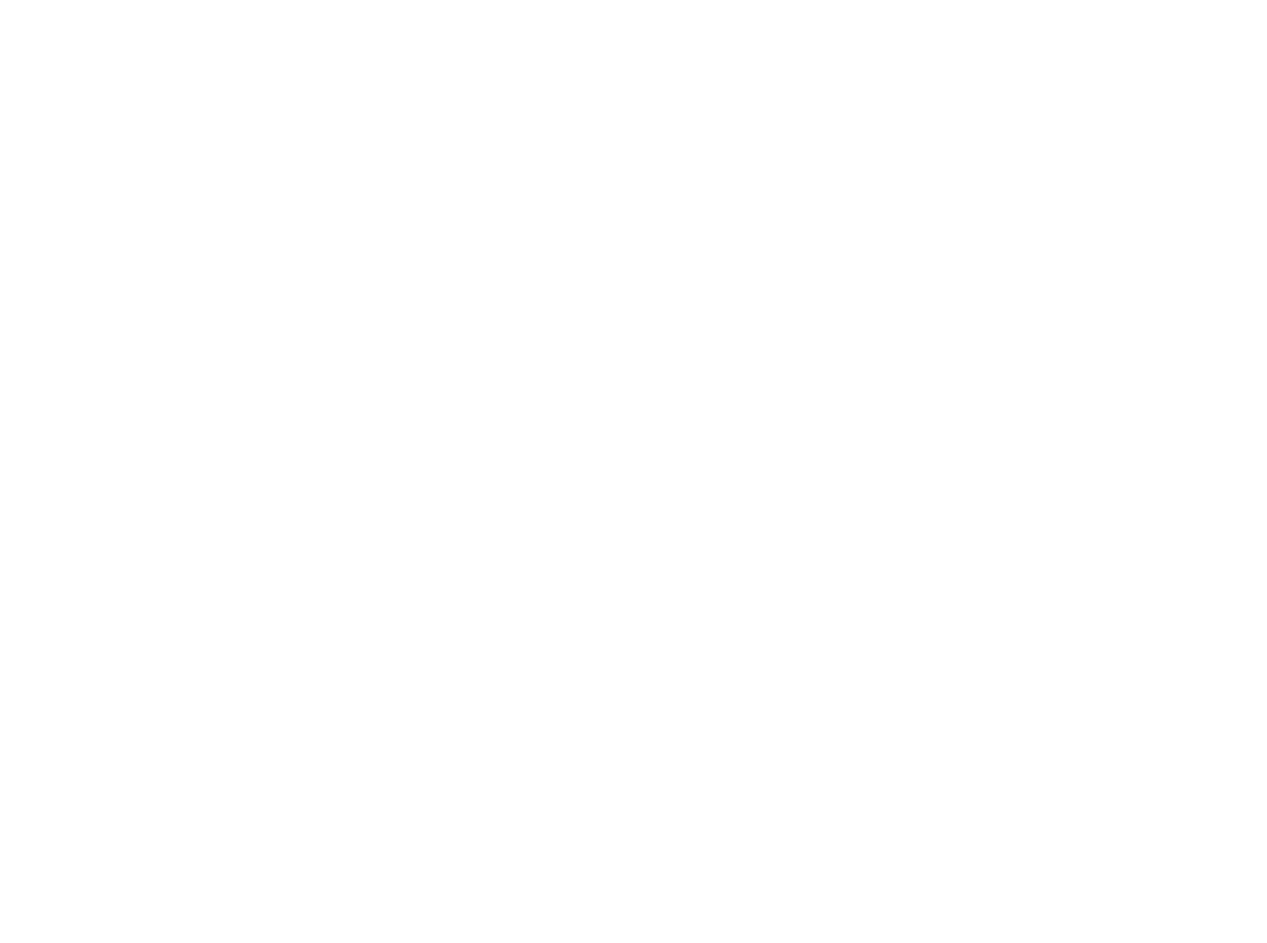
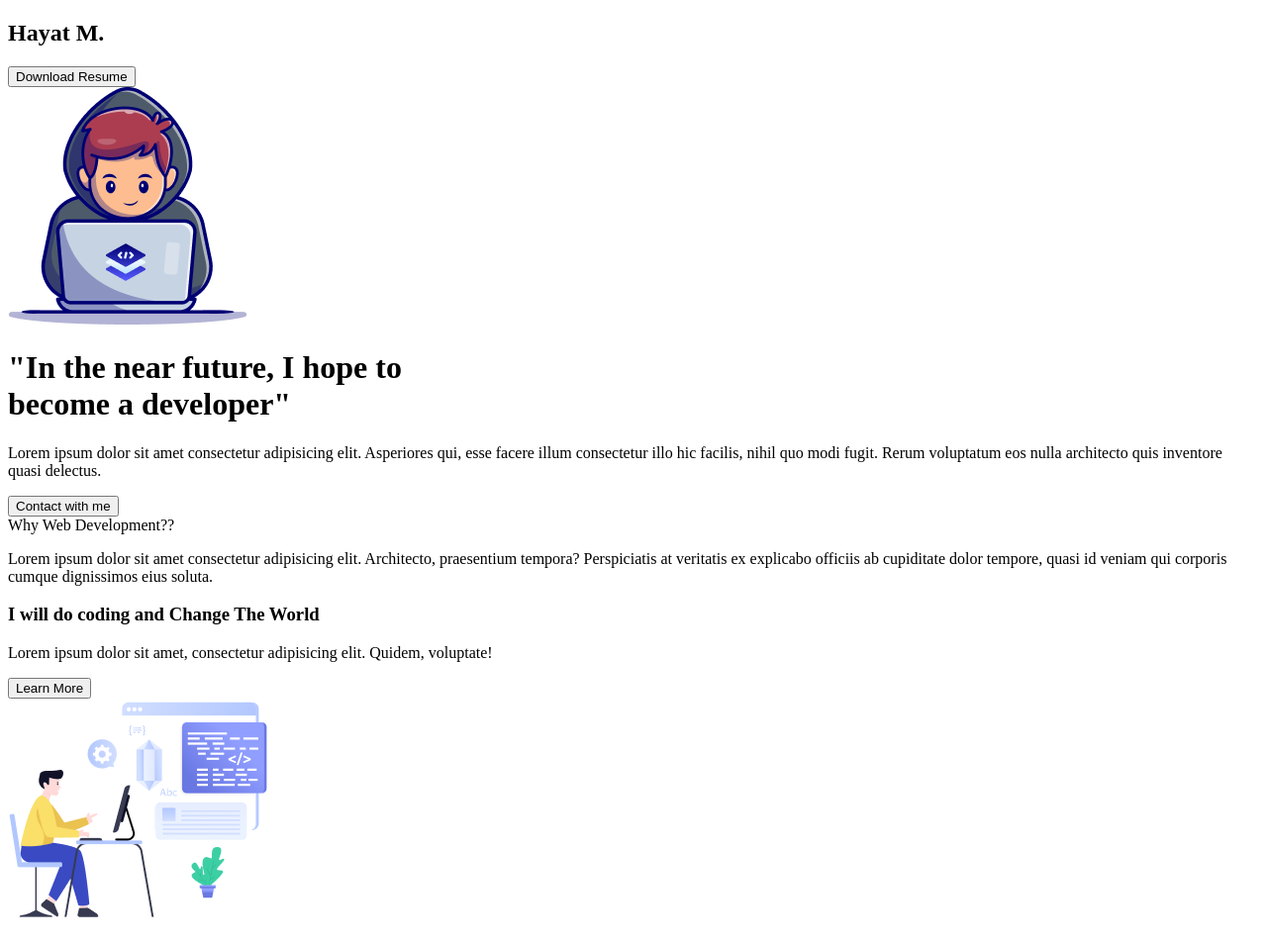
Before and after one commit to alva59/portfolio-assignment, a plain HTML site: page index.html in a window 1280 px wide. Shown: the whole page at 99% size. Before the commit the page ends 800 px from the top, so only its background shows below. Drawn offline with Linux system fonts and the light colour scheme.

Commit message:
Section 2 ongoing

```diff
--- a/index.html
+++ b/index.html
@@ -11,5 +11,59 @@
       href="https://cdnjs.cloudflare.com/ajax/libs/font-awesome/6.6.0/css/all.min.css"
     />
   </head>
-  <body></body>
+  <body>
+    <!-- Header -->
+    <header class="banner-section">
+      <nav class="navbar">
+        <h2>Hayat M.</h2>
+        <button class="btn navbar-btn">Download Resume</button>
+      </nav>
+
+      <div class="banner">
+        <img src="assets/Group.png" alt="" />
+        <h1>
+          "In the near future, I hope to <br />
+          become a developer"
+        </h1>
+        <p>
+          Lorem ipsum dolor sit amet consectetur adipisicing elit. Asperiores
+          qui, esse facere illum consectetur illo hic facilis, nihil quo modi
+          fugit. Rerum voluptatum eos nulla architecto quis inventore quasi
+          delectus.
+        </p>
+        <button class="btn banner-btn">Contact with me</button>
+      </div>
+    </header>
+    <!-- End of Header -->
+
+    <!-- Section 2 -->
+    <section class="section-2">
+      <div class="section-heading">
+        <div class="section-title">Why Web Development??</div>
+        <p class="sub-heading">
+          Lorem ipsum dolor sit amet consectetur adipisicing elit. Architecto,
+          praesentium tempora? Perspiciatis at veritatis ex explicabo officiis
+          ab cupiditate dolor tempore, quasi id veniam qui corporis cumque
+          dignissimos eius soluta.
+        </p>
+      </div>
+
+      <div class="section-details">
+        <div class="card section-2-card">
+          <div class="card-left">
+            <h3 class="card-title">I will do coding and Change The World</h3>
+            <p>
+              Lorem ipsum dolor sit amet, consectetur adipisicing elit. Quidem,
+              voluptate!
+            </p>
+            <button class="card-btn">Learn More</button>
+          </div>
+          <div class="card-right">
+            <img src="assets/Layer_1.png" alt="" />
+          </div>
+        </div>
+      </div>
+    </section>
+    <!-- End of Section 2 -->
+  </body>
 </html>
```
